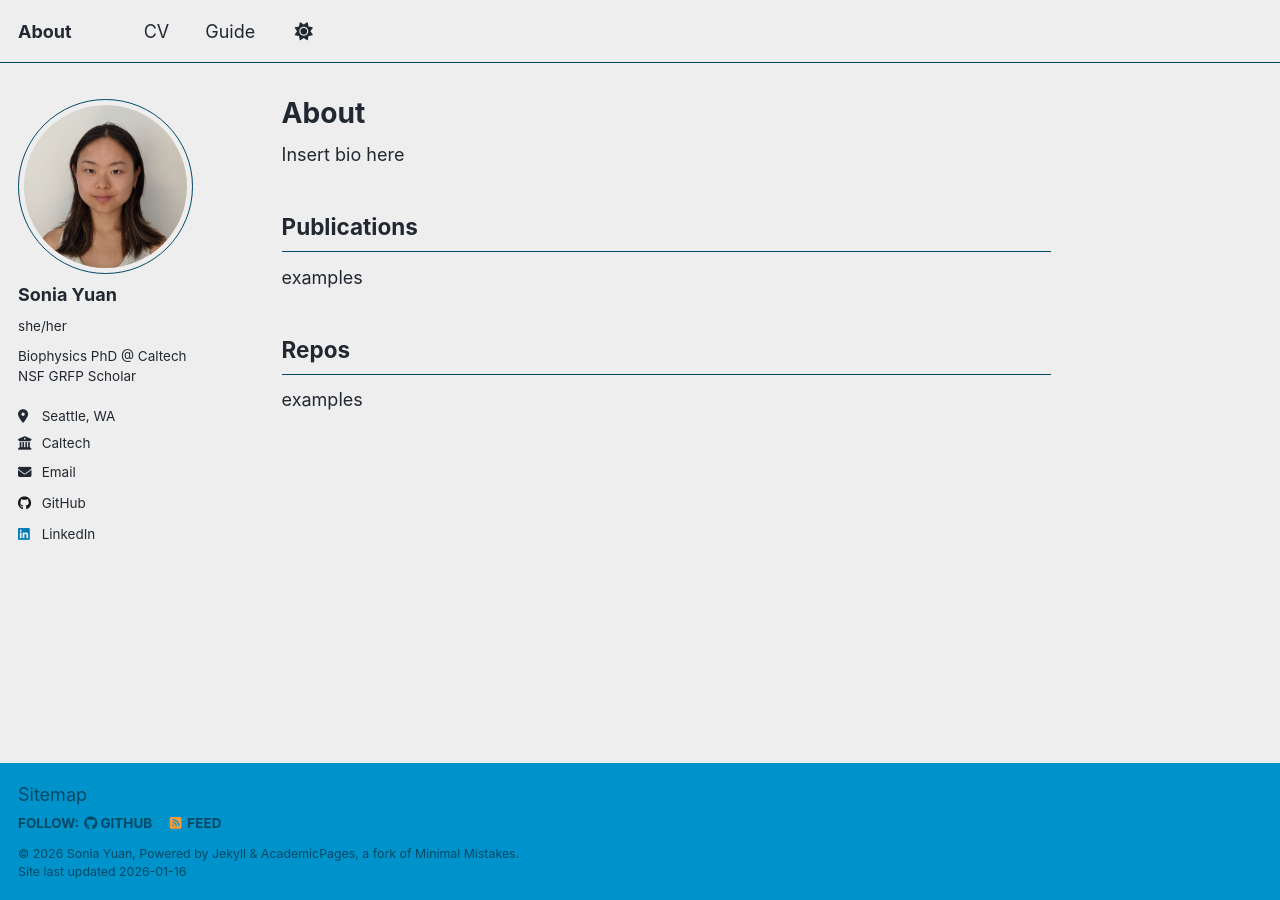
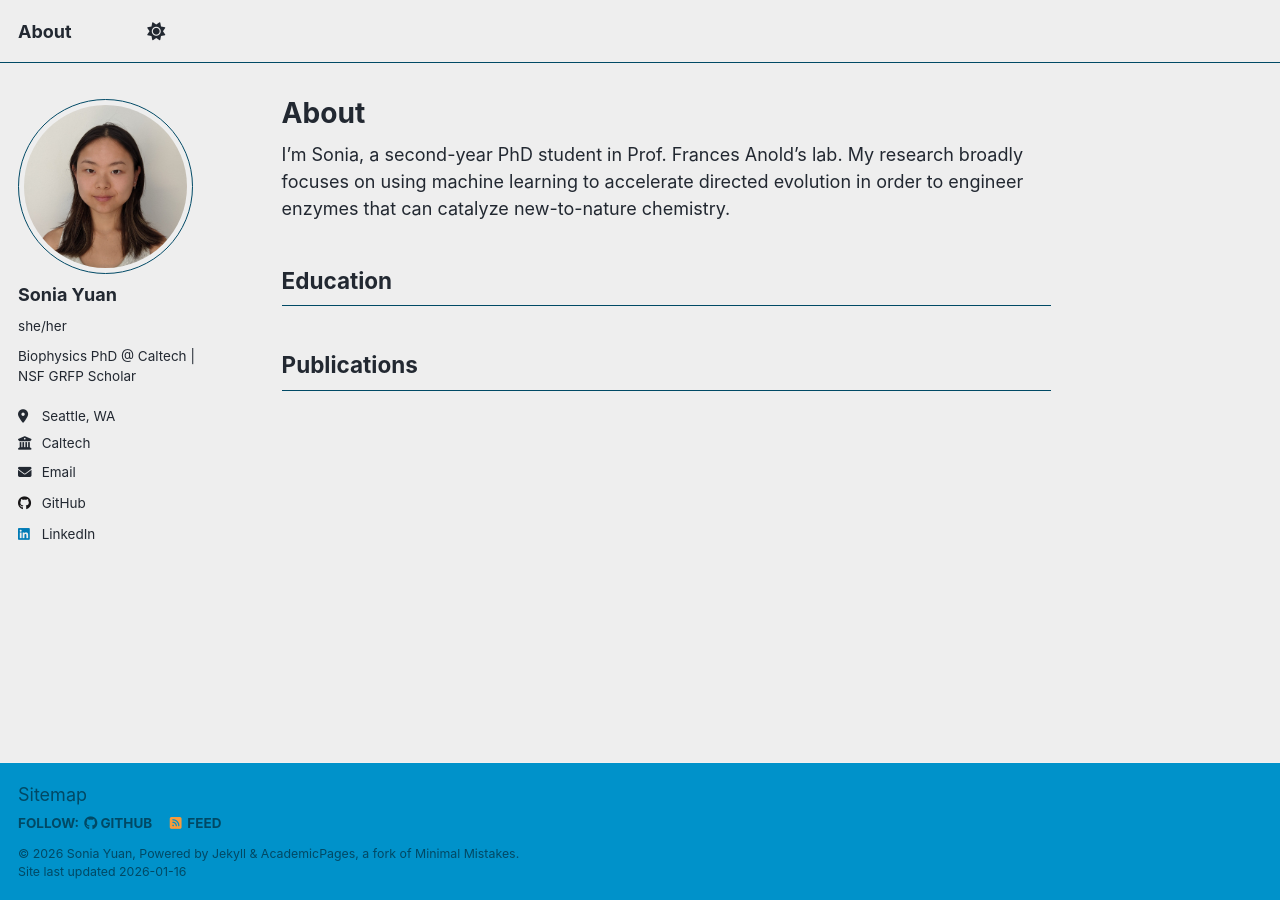
Before and after one commit to soniacyuan/soniacyuan.github.io, a Jekyll site: the page built from _pages/about.md, in a window 1280 px wide. Built offline with Jekyll 4.4.1, drawn with Linux system fonts in a browser that asks for light colours; a script that is not in the unit is left out.

Commit message:
minor edits to about

```diff
--- a/_config.yml
+++ b/_config.yml
@@ -25,7 +25,7 @@ author:
   avatar           : "caltech_ID_profpic_square.jpeg"
   name             : "Sonia Yuan"
   pronouns         : "she/her"
-  bio              : "Biophysics PhD @ Caltech \nNSF GRFP Scholar"
+  bio              : "Biophysics PhD @ Caltech | NSF GRFP Scholar"
   location         : "Seattle, WA"
   employer         : "Caltech"
   uri              : # URL
--- a/_pages/about.md
+++ b/_pages/about.md
@@ -7,12 +7,12 @@ redirect_from:
   - /about.html
 ---
 
-Insert bio here
+I'm Sonia, a second-year PhD student in Prof. Frances Anold's lab. My research broadly focuses on using machine learning to accelerate directed evolution in order to engineer enzymes that can catalyze new-to-nature chemistry.
+
+
+Education
+------
+
 
 Publications
 ------
-examples
-
-Repos
-------
-examples
```
Also changed, not shown: _data/navigation.yml (+6 -6 lines), _pages/cv.md (+5 -0 lines).
